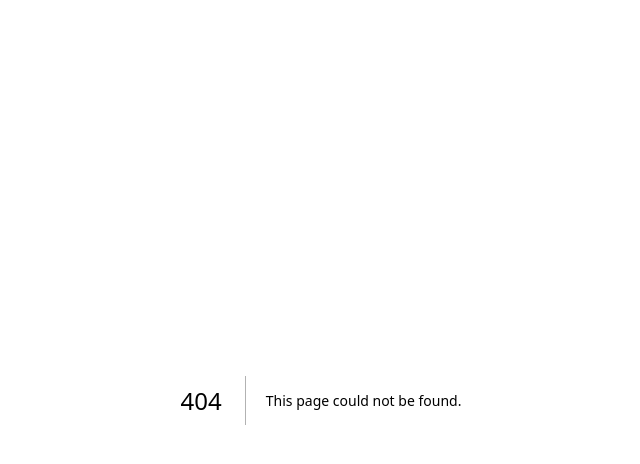
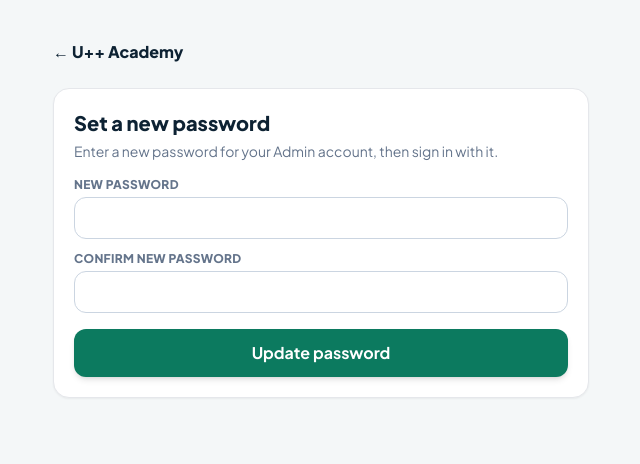
Before and after one commit to Gautam825406/u-academy, a Next.js app: page /auth/reset-password in a window 1280 px wide. Before the commit this address had no page. Shown: the top 464 px of the page, without its empty margins (319-959 px from the left). Built offline with nearby package versions, Linux system fonts and the light colour scheme; no server answers.

Commit message:
Extract u-academy codebase from zip

```diff
--- /dev/null
+++ b/src/app/auth/callback/route.ts
@@ -0,0 +1,35 @@
+import { NextResponse, type NextRequest } from "next/server";
+import { createServerClient } from "@supabase/ssr";
+
+// Handles Supabase email links: password recovery, email confirmation, etc.
+// Supabase sends the user to ?code=... — exchange it for a session, then
+// send recovery users to the set-new-password page, others to /dashboard.
+export async function GET(request: NextRequest) {
+  const { searchParams, origin } = new URL(request.url);
+  const code = searchParams.get("code");
+  const type = searchParams.get("type");
+  const next = type === "recovery" ? "/auth/reset-password" : "/dashboard";
+  if (code) {
+    let response = NextResponse.redirect(`${origin}${next}`);
+    const supabase = createServerClient(
+      process.env.NEXT_PUBLIC_SUPABASE_URL!,
+      process.env.NEXT_PUBLIC_SUPABASE_ANON_KEY!,
+      {
+        cookies: {
+          getAll() { return request.cookies.getAll(); },
+          setAll(cookiesToSet: { name: string; value: string; options: Record<string, unknown> }[]) {
+            cookiesToSet.forEach(({ name, value }) => request.cookies.set(name, value));
+            response = NextResponse.redirect(`${origin}${next}`);
+            cookiesToSet.forEach(({ name, value, options }) => response.cookies.set(name, value, options));
+          },
+        },
+      }
+    );
+    const { error } = await supabase.auth.exchangeCodeForSession(code);
+    if (error) {
+      return NextResponse.redirect(`${origin}/auth/login?error=recovery_failed`);
+    }
+    return response;
+  }
+  return NextResponse.redirect(`${origin}/auth/login`);
+}
--- a/src/app/auth/login/page.tsx
+++ b/src/app/auth/login/page.tsx
@@ -48,7 +48,13 @@ export default function LoginPage() {
     e.preventDefault(); setBusy(true); setMsg("");
     try {
       const supabase = createClient();
-      const { error } = await supabase.auth.resetPasswordForEmail(email, { redirectTo: `${window.location.origin}/auth/login` });
+      // Send the user to /auth/callback, which exchanges the emailed code
+      // for a session and forwards recovery users to /auth/reset-password.
+      // NEVER use localhost here — Supabase Site URL must be the live site.
+      const origin = window.location.origin.includes("localhost")
+        ? "https://u-academy-zeta.vercel.app"
+        : window.location.origin;
+      const { error } = await supabase.auth.resetPasswordForEmail(email, { redirectTo: `${origin}/auth/callback` });
       if (error) throw error;
       setMsg("If that email is registered, a reset link was sent. An Admin can also reset your password from Dashboard > Users.");
     } catch (err: any) { setMsg(err.message || "Could not send reset link."); }
--- /dev/null
+++ b/src/app/auth/reset-password/page.tsx
@@ -0,0 +1,47 @@
+"use client";
+import { useState } from "react";
+import Link from "next/link";
+import { useRouter } from "next/navigation";
+import { createClient } from "@/lib/supabase/client";
+
+// Shown after clicking the password-reset email link (via /auth/callback).
+// The recovery session is already established by the callback, so
+// updateUser sets the new password for the signed-in user.
+export default function ResetPasswordPage() {
+  const router = useRouter();
+  const [password, setPassword] = useState("");
+  const [confirm, setConfirm] = useState("");
+  const [msg, setMsg] = useState("");
+  const [busy, setBusy] = useState(false);
+
+  async function submit(e: React.FormEvent) {
+    e.preventDefault();
+    if (password !== confirm) return setMsg("Passwords do not match.");
+    if (password.length < 6) return setMsg("Password must be at least 6 characters.");
+    setBusy(true); setMsg("");
+    try {
+      const supabase = createClient();
+      const { error } = await supabase.auth.updateUser({ password });
+      if (error) throw error;
+      setMsg("Password updated. Redirecting to login…");
+      setTimeout(() => router.push("/auth/login"), 1200);
+    } catch (err: any) { setMsg(err.message || "Could not update password. Request a new reset link."); }
+    finally { setBusy(false); }
+  }
+
+  return (
+    <div className="mx-auto max-w-xl px-5 py-10">
+      <Link href="/" className="font-extrabold">← U++ Academy</Link>
+      <form onSubmit={submit} className="card mt-6">
+        <h1 className="text-xl font-extrabold">Set a new password</h1>
+        <p className="mt-1 text-sm text-slate-500">Enter a new password for your Admin account, then sign in with it.</p>
+        <div className="mt-4 space-y-3">
+          <div><label className="label">New password</label><input required type="password" className="input" value={password} onChange={e=>setPassword(e.target.value)} /></div>
+          <div><label className="label">Confirm new password</label><input required type="password" className="input" value={confirm} onChange={e=>setConfirm(e.target.value)} /></div>
+        </div>
+        {msg && <p className="mt-3 rounded-xl bg-amber-50 p-3 text-sm font-semibold text-amber-800">{msg}</p>}
+        <button disabled={busy} className="btn-brand mt-4 w-full">{busy ? "Updating…" : "Update password"}</button>
+      </form>
+    </div>
+  );
+}
```
Also changed, not shown: 1 other file (tests, documents, lock files or other folders).
